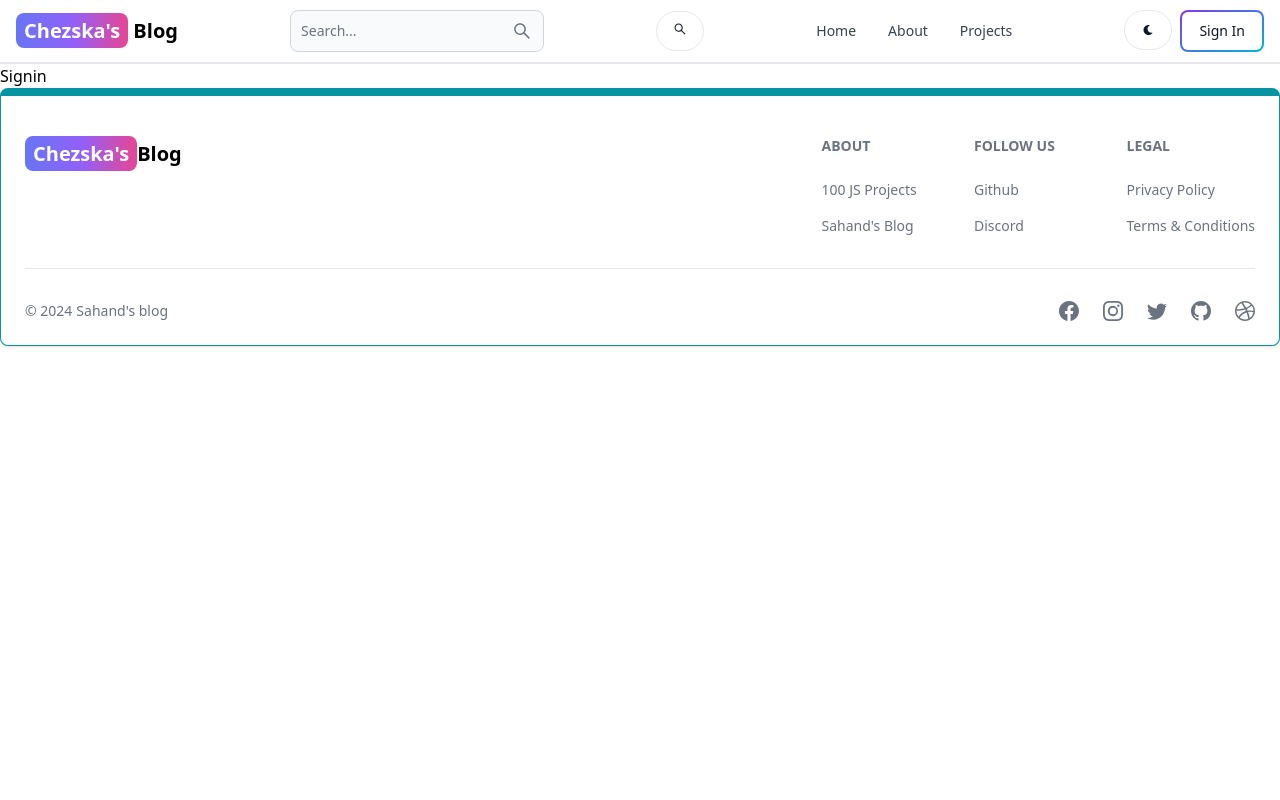
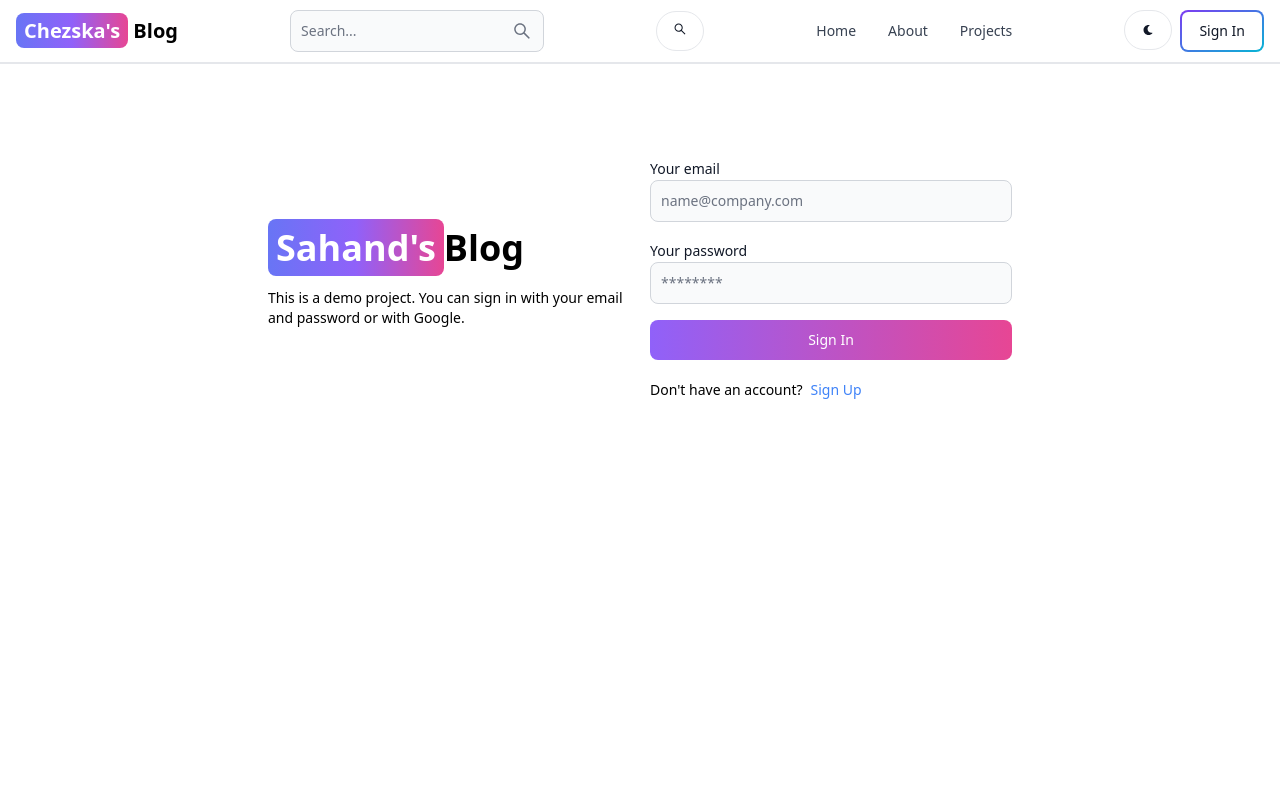
Before and after one commit to Kands221/MERN-BLOG, a React (Vite) app in the folder client/: page /signin in a window 1280 px wide. Shown: the top 800 px of the page. Built offline with nearby package versions, Linux system fonts and the light colour scheme.

Commit message:
complete sign in page functionality

```diff
--- a/client/src/components/Header.jsx
+++ b/client/src/components/Header.jsx
@@ -35,7 +35,7 @@
         <Button className="w-12 h-10 hidden sm:inline" color="gray" pill>
           <FaMoon />
         </Button>
-        <Link to="/sign-in">
+        <Link to="/signin">
           <Button gradientDuoTone="purpleToBlue" outline>
             Sign In
           </Button>
--- a/client/src/pages/Signin.jsx
+++ b/client/src/pages/Signin.jsx
@@ -1,5 +1,107 @@
-import React from "react";
+import { Alert, Button, Label, Spinner, TextInput } from "flowbite-react";
+import { useState } from "react";
+import { Link, useNavigate } from "react-router-dom";
 
 export default function Signin() {
-  return <div>Signin</div>;
+  const [formData, setFormData] = useState({});
+  const [errorMessage, setErrorMessage] = useState(null);
+  const [loading, setLoading] = useState(false);
+  const navigate = useNavigate();
+  const handleChange = (e) => {
+    setFormData({ ...formData, [e.target.id]: e.target.value.trim() });
+  };
+  const handleSubmit = async (e) => {
+    e.preventDefault();
+    if (!formData.email || !formData.password) {
+      return setErrorMessage("Please fill out all fields.");
+    }
+    try {
+      setLoading(true);
+      setErrorMessage(null);
+      const res = await fetch("/api/auth/signin", {
+        method: "POST",
+        headers: { "Content-Type": "application/json" },
+        body: JSON.stringify(formData),
+      });
+      const data = await res.json();
+      if (data.success === false) {
+        return setErrorMessage(data.message);
+      }
+      setLoading(false);
+      if (res.ok) {
+        navigate("/");
+      }
+    } catch (error) {
+      setErrorMessage(error.message);
+      setLoading(false);
+    }
+  };
+  return (
+    <div className="min-h-screen mt-20">
+      <div className="flex p-3 max-w-3xl mx-auto flex-col md:flex-row md:items-center gap-5">
+        {/* left */}
+        <div className="flex-1">
+          <Link to="/" className="font-bold dark:text-white text-4xl">
+            <span className="px-2 py-1 bg-gradient-to-r from-indigo-500 via-purple-500 to-pink-500 rounded-lg text-white">
+              Sahand's
+            </span>
+            Blog
+          </Link>
+          <p className="text-sm mt-5">
+            This is a demo project. You can sign in with your email and password
+            or with Google.
+          </p>
+        </div>
+        {/* right */}
+
+        <div className="flex-1">
+          <form className="flex flex-col gap-4" onSubmit={handleSubmit}>
+            <div>
+              <Label value="Your email" />
+              <TextInput
+                type="email"
+                placeholder="name@company.com"
+                id="email"
+                onChange={handleChange}
+              />
+            </div>
+            <div>
+              <Label value="Your password" />
+              <TextInput
+                type="password"
+                placeholder="********"
+                id="password"
+                onChange={handleChange}
+              />
+            </div>
+            <Button
+              gradientDuoTone="purpleToPink"
+              type="submit"
+              disabled={loading}
+            >
+              {loading ? (
+                <>
+                  <Spinner size="sm" />
+                  <span className="pl-3">Loading...</span>
+                </>
+              ) : (
+                "Sign In"
+              )}
+            </Button>
+          </form>
+          <div className="flex gap-2 text-sm mt-5">
+            <span>Don't have an account?</span>
+            <Link to="/sign-in" className="text-blue-500">
+              Sign Up
+            </Link>
+          </div>
+          {errorMessage && (
+            <Alert className="mt-5" color="failure">
+              {errorMessage}
+            </Alert>
+          )}
+        </div>
+      </div>
+    </div>
+  );
 }
```
